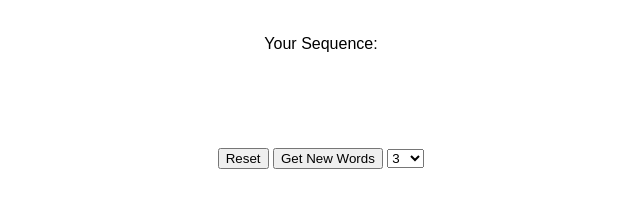
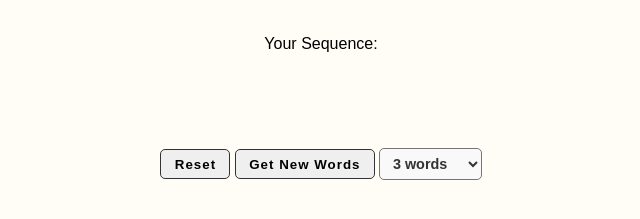
Before and after one commit to SpaceDoddyssey/Supersequence, a plain HTML site: page index.html in a window 1280 px wide. Shown: the part 379-598 px from the top of the page, without its empty margins (319-959 px from the left). Drawn offline with Linux system fonts and the light colour scheme.

Commit message:
Better buttons, background

```diff
--- a/game.js
+++ b/game.js
@@ -46,6 +46,7 @@ function newWords(){
 }
 
 function updateWordCount(dropdown) {
+  wordsContainer.innerHTML = ""
   NUM_WORDS_TO_SHOW = parseInt(dropdown.value, 10);
   newWords();
 }
@@ -86,6 +87,12 @@ function render() {
     nextSpan.textContent = complete ? "" : word[filledCount] || "";
     remainingSpan.textContent = complete ? "" : word.slice(filledCount + 1);
   });
+
+  if (targetWords.length > 5) {
+    wordsContainer.classList.add("grid-layout");
+  } else {
+    wordsContainer.classList.remove("grid-layout");
+  }
 
   typedDisplay.textContent = "Your Sequence: " + typedLetters.join("");
 }
--- a/index.html
+++ b/index.html
@@ -19,11 +19,11 @@
   <button type="button" id="resetButton" onclick="reset()">Reset</button>
   <button type="button" id="newWordsButton" onclick="newWords()">Get New Words</button>
   <select name="wordCount" id="wordCountDropdown" onChange="updateWordCount(this)">
-    <option value="3">3</option>
-    <option value="5">5</option>
-    <option value="10">10</option>
-    <option value="20">20</option>
-    <option value="30">30</option>
+    <option value="3">3 words</option>
+    <option value="5">5 words</option>
+    <option value="10">10 words</option>
+    <option value="20">20 words</option>
+    <option value="30">30 words</option>
   </select>
   <br>
 
--- a/style.css
+++ b/style.css
@@ -2,10 +2,41 @@ body {
   font-family: sans-serif;
   text-align: center;
   margin-top: 4rem;
+  background-color: #FFFDF5;
 }
 
 h1 {
     font-size: 4em;
+}
+
+button {
+  border-radius: 5px;
+  border:1px solid #333;
+  font-weight: bold;
+  letter-spacing: 1px;
+  padding: 0.5em 1em;
+  cursor: pointer;
+  transition: all 0.05s ease-in-out;
+}
+
+button:hover {
+  transform: scale(1.05);
+}
+
+button:active {
+  transform: scale(0.95);
+  box-shadow: inset 0 2px 4px rgba(0,0,0,0.2);
+}
+
+select {
+  font-weight: bold;
+  font-size: 0.9rem;
+  padding: 0.4em 0.6em;
+  border-radius: 5px;
+  background-color: #F9F9F9;
+  color: #333;
+  cursor: pointer;
+  transition: all 0.15s ease-in-out;
 }
 
 .word {
```
